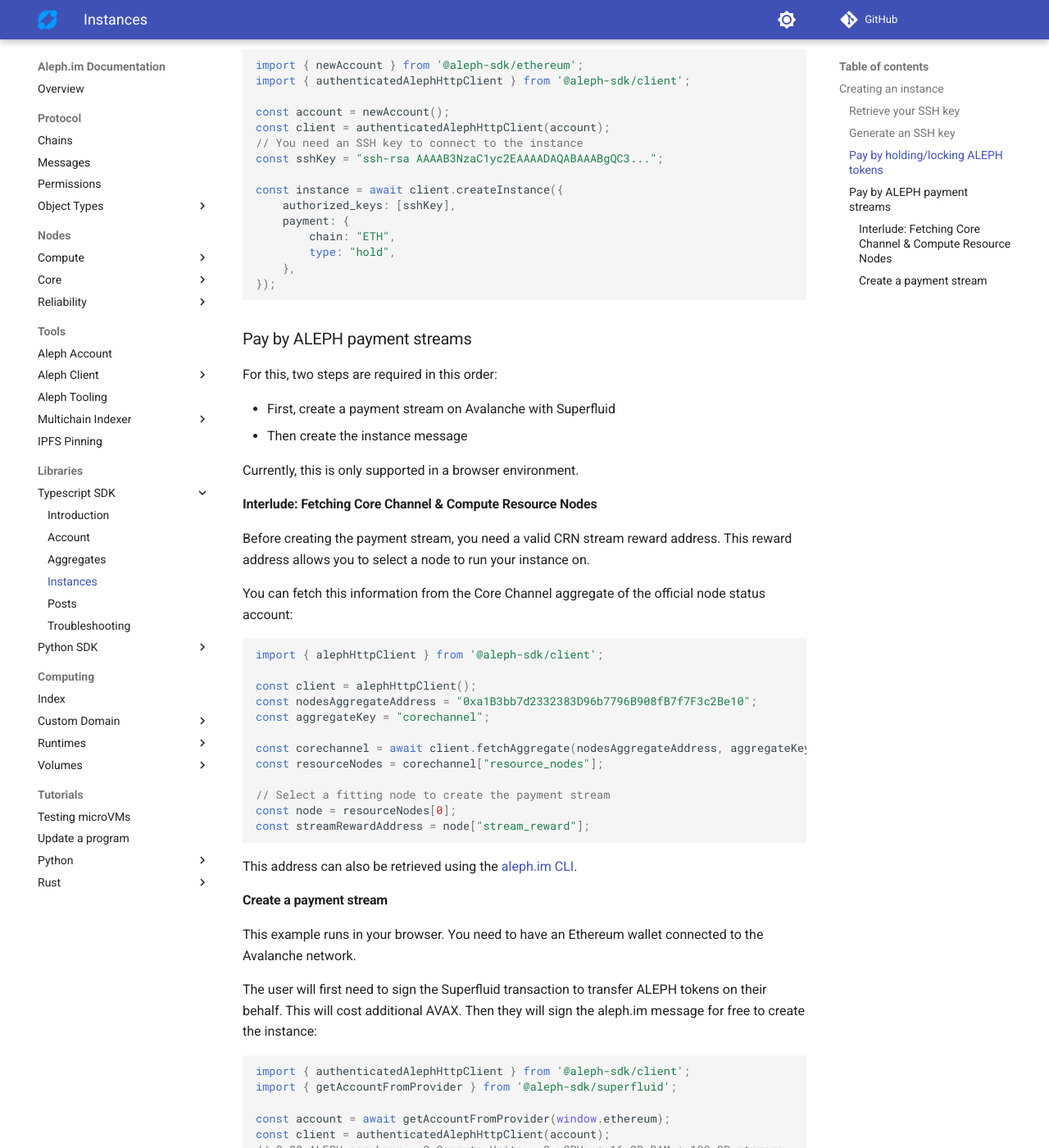
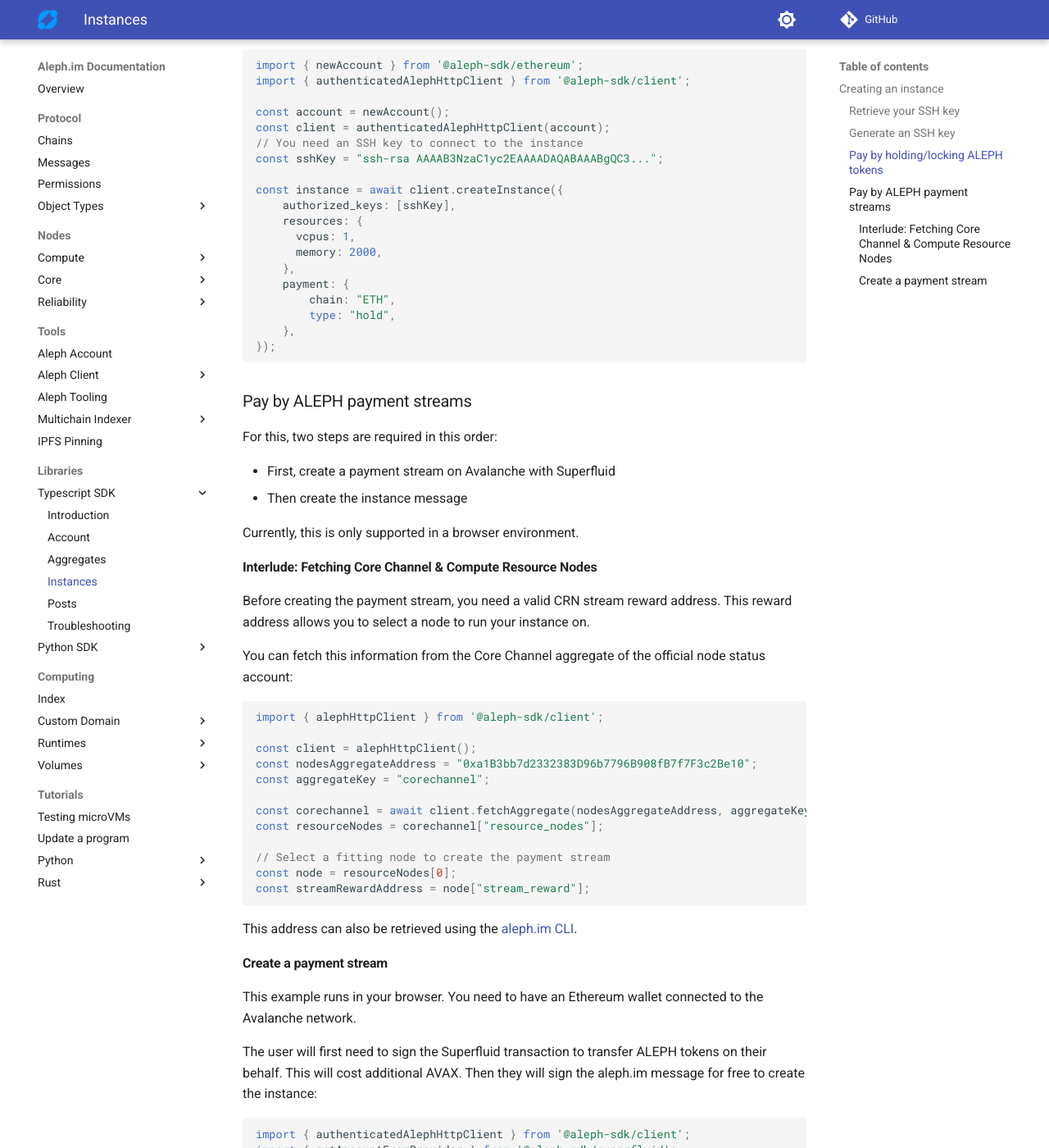
Before and after one commit to aleph-im/aleph-docs, an MkDocs documentation site: the page built from docs/libraries/typescript-sdk/instances.md, in a window 1280 px wide and 1400 px high, scrolled down 1069 px. Shown: the whole window at 82% size. Built offline with MkDocs 1.6.1 and Material for MkDocs 9.7.7, drawn with Linux system fonts in a browser that asks for light colours; comment, search, counter and statistics services are not loaded; some of the changed text lies outside the part shown.

Commit message:
Add resources parameter

```diff
--- a/docs/libraries/typescript-sdk/instances.md
+++ b/docs/libraries/typescript-sdk/instances.md
@@ -49,6 +49,10 @@
 
 const instance = await client.createInstance({
     authorized_keys: [sshKey],
+    resources: {
+      vcpus: 1,
+      memory: 2000,
+    },
     payment: {
         chain: "ETH",
         type: "hold",
```
Also changed, not shown: other parts of docs/libraries/typescript-sdk/instances.md (+4 -0 lines).
